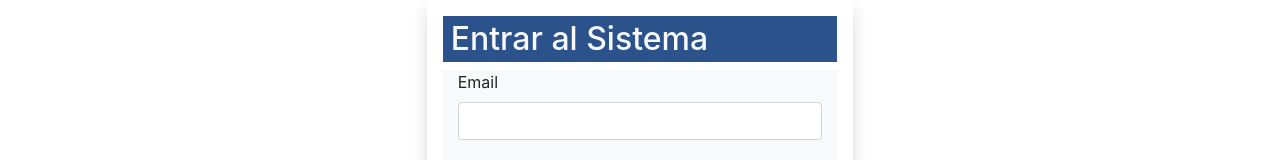
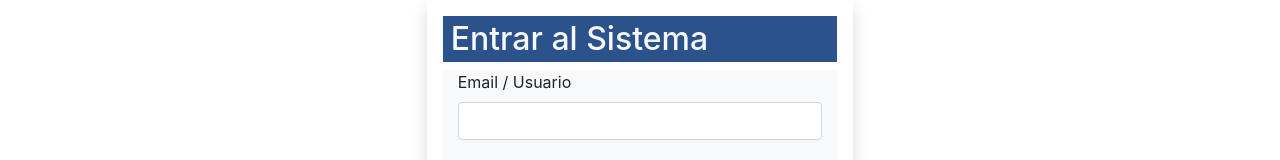
Before and after one commit to rafaelmersant/SportManagerApp, a React (Create React App) app: page /login in a window 1280 px wide. Shown: the part 126-286 px from the top of the page. Built offline with nearby package versions, Linux system fonts and the light colour scheme.

Commit message:
Update UI for end user

```diff
--- a/src/components/athletes.jsx
+++ b/src/components/athletes.jsx
@@ -26,7 +26,8 @@ class Athletes extends Component {
   };
 
   componentWillMount() {
-    if (getCurrentUser().role === "Level2") window.location = `/athlete/${953}`;
+    const user = getCurrentUser();
+    if (user.role === "Level2") window.location = `/athlete/${user.athleteId}`;
   }
 
   async componentDidMount() {
--- a/src/components/common/form.jsx
+++ b/src/components/common/form.jsx
@@ -6,7 +6,7 @@ import Select from "./select";
 class Form extends Component {
   state = {
     data: {},
-    erros: {}
+    erros: {},
   };
 
   validate = () => {
@@ -28,7 +28,7 @@ class Form extends Component {
     return error ? error.details[0].message : null;
   };
 
-  handleSubmit = e => {
+  handleSubmit = (e) => {
     e.preventDefault();
 
     const errors = this.validate();
@@ -62,7 +62,7 @@ class Form extends Component {
     );
   }
 
-  renderSelect(name, label, options) {
+  renderSelect(name, label, options, disabled = "") {
     const { data, errors } = this.state;
 
     return (
@@ -73,6 +73,7 @@ class Form extends Component {
         options={options}
         onChange={this.handleChange}
         error={errors[name]}
+        disabled={disabled}
       />
     );
   }
--- a/src/components/forms/loginForm.jsx
+++ b/src/components/forms/loginForm.jsx
@@ -8,16 +8,12 @@ import { toast } from "react-toastify";
 class LoginForm extends Form {
   state = {
     data: { email: "", password: "" },
-    errors: {}
+    errors: {},
   };
 
   schema = {
-    email: Joi.string()
-      .required()
-      .label("Email"),
-    password: Joi.string()
-      .required()
-      .label("Contraseña")
+    email: Joi.string().required().label("Email / Usuario"),
+    password: Joi.string().required().label("Contraseña"),
   };
 
   doSubmit = async () => {
@@ -49,7 +45,7 @@ class LoginForm extends Form {
         </h2>
         <div className="col-12 pb-3 bg-light">
           <form onSubmit={this.handleSubmit}>
-            {this.renderInput("email", "Email")}
+            {this.renderInput("email", "Email / Usuario")}
             {this.renderInput("password", "Contraseña", "password")}
 
             {this.renderButton("Login")}
--- a/src/components/forms/userForm.jsx
+++ b/src/components/forms/userForm.jsx
@@ -14,6 +14,7 @@ class UserForm extends Form {
       name: "",
       user_role: "",
       user_hash: "hash",
+      athlete_id: 0,
       created_user: getCurrentUser().email,
       creation_date: new Date().toISOString(),
     },
@@ -30,11 +31,12 @@ class UserForm extends Form {
 
   schema = {
     id: Joi.number(),
-    email: Joi.string().required().email().label("Email"),
-    password: Joi.string().required().min(8).max(30).label("Password"),
+    email: Joi.string().required().label("Email / Usuario"),
+    password: Joi.string().required().min(4).max(30).label("Contraseña"),
     name: Joi.string().required().min(5).label("Nombre"),
     user_role: Joi.string().required().label("Rol"),
     user_hash: Joi.string().optional(),
+    athlete_id: Joi.optional(),
     created_user: Joi.string(),
     creation_date: Joi.string(),
   };
@@ -83,6 +85,7 @@ class UserForm extends Form {
       name: user[0].name,
       user_role: user[0].user_role,
       user_hash: user[0].user_hash ? user[0].user_hash : "hash",
+      athlete_id: user[0].athlete_id ? user[0].athlete_id : 0,
       created_user: user[0].created_user
         ? user[0].created_user
         : getCurrentUser().email,
@@ -104,8 +107,7 @@ class UserForm extends Form {
     await saveUser(this.state.data);
 
     if (this.state.disabled === "") this.props.history.push("/users");
-
-    toast.success("La contraseña fue cambiada");
+    else toast.success("La contraseña fue cambiada");
   };
 
   render() {
@@ -123,12 +125,23 @@ class UserForm extends Form {
         </h2>
         <div className="col-12 pb-3 bg-light">
           <form onSubmit={this.handleSubmit}>
-            {this.renderInput("email", "Email", "text", this.state.disabled)}
+            {this.renderInput(
+              "email",
+              "Email / Usuario",
+              "text",
+              this.state.disabled
+            )}
             {this.renderInput("password", "Contraseña", "password")}
             {this.renderInput("name", "Nombre", "text", this.state.disabled)}
             {this.state.disabled !== "disabled" && (
               <span>
                 {this.renderSelect("user_role", "Rol", this.state.roles)}
+                {this.renderInput(
+                  "athlete_id",
+                  "Atleta Id",
+                  "text",
+                  this.state.disabled
+                )}
               </span>
             )}
             {this.renderButton("Guardar")}
--- a/src/components/navBar.jsx
+++ b/src/components/navBar.jsx
@@ -35,7 +35,8 @@ const NavBar = ({ user }) => {
           {user && (
             <li className="nav-item">
               <a href="/athletes/" className="nav-link">
-                Atletas
+                {user.role !== "Level2" && <span>Atletas</span>}
+                {user.role === "Level2" && <span>Mi Perfil</span>}
               </a>
             </li>
           )}
--- a/src/components/personalInfo.jsx
+++ b/src/components/personalInfo.jsx
@@ -338,6 +338,8 @@ class PersonalInfo extends Form {
   };
 
   render() {
+    const disabled = getCurrentUser().role === "Level2" ? "disabled" : "";
+
     return (
       <React.Fragment>
         <h4 className="text-fenix-yellow bg-fenix-blue pl-1 pr-1 pt-1 pb-1">
@@ -419,7 +421,8 @@ class PersonalInfo extends Form {
                 {this.renderSelect(
                   "category",
                   "Categoria",
-                  this.state.categories
+                  this.state.categories,
+                  disabled
                 )}
               </div>
             </div>
--- a/src/services/authService.js
+++ b/src/services/authService.js
@@ -7,6 +7,7 @@ const token = {
   email: "ms_email",
   name: "ms_name",
   role: "ms_role",
+  athleteId: "ms_athleteId",
 };
 
 //http.setJwt(getJwt());
@@ -18,6 +19,7 @@ export async function login(credentials) {
   sessionStorage.setItem(token.email, jwt.email);
   sessionStorage.setItem(token.name, jwt.name);
   sessionStorage.setItem(token.role, jwt.role);
+  sessionStorage.setItem(token.athleteId, jwt.athlete_id);
 }
 
 export function logout() {
@@ -25,6 +27,7 @@ export function logout() {
   sessionStorage.removeItem(token.email);
   sessionStorage.removeItem(token.name);
   sessionStorage.removeItem(token.role);
+  sessionStorage.removeItem(token.athleteId);
 }
 
 export function getCurrentUser() {
@@ -36,6 +39,7 @@ export function getCurrentUser() {
       name: sessionStorage.getItem(token.name),
       email: sessionStorage.getItem(token.email),
       role: sessionStorage.getItem(token.role),
+      athleteId: sessionStorage.getItem(token.athleteId),
     };
 
     //jwtDecode(jwt);
```
